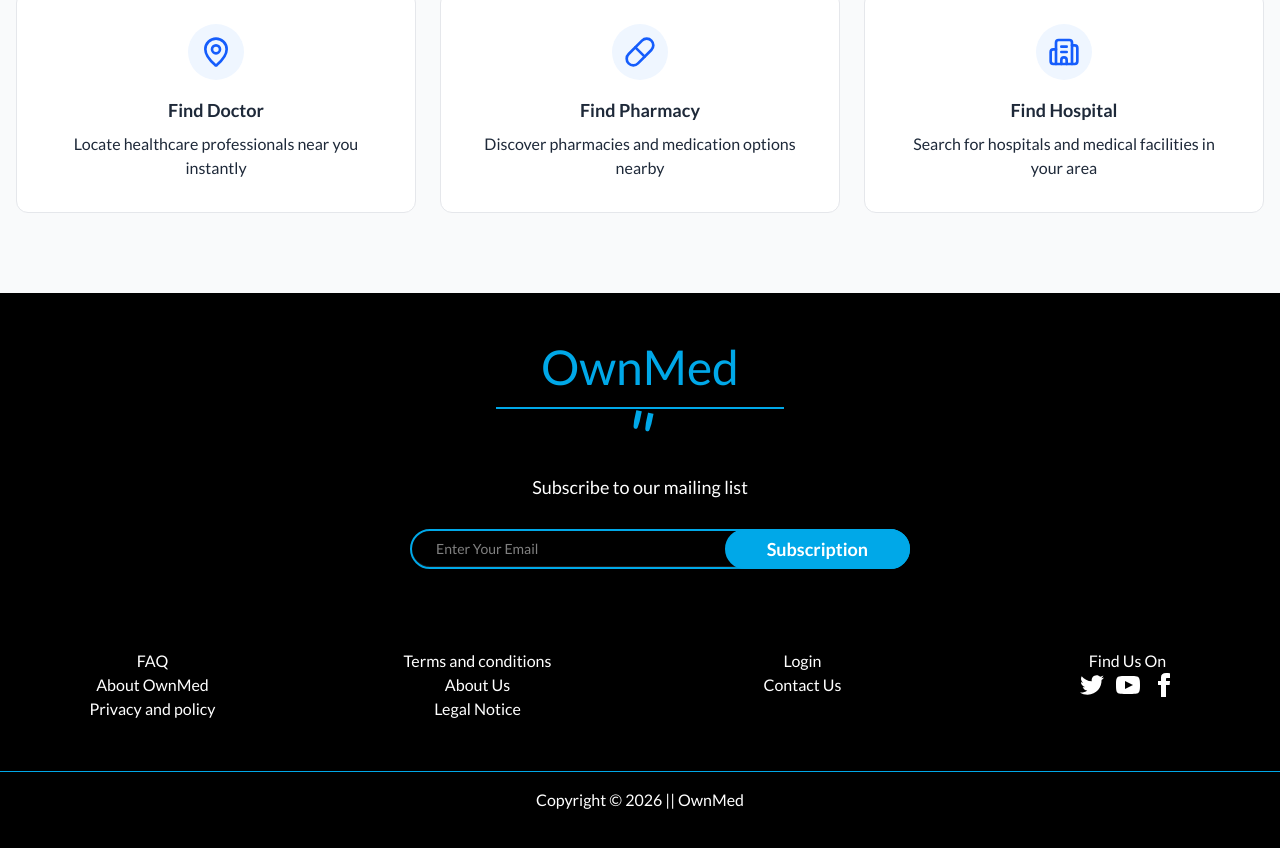
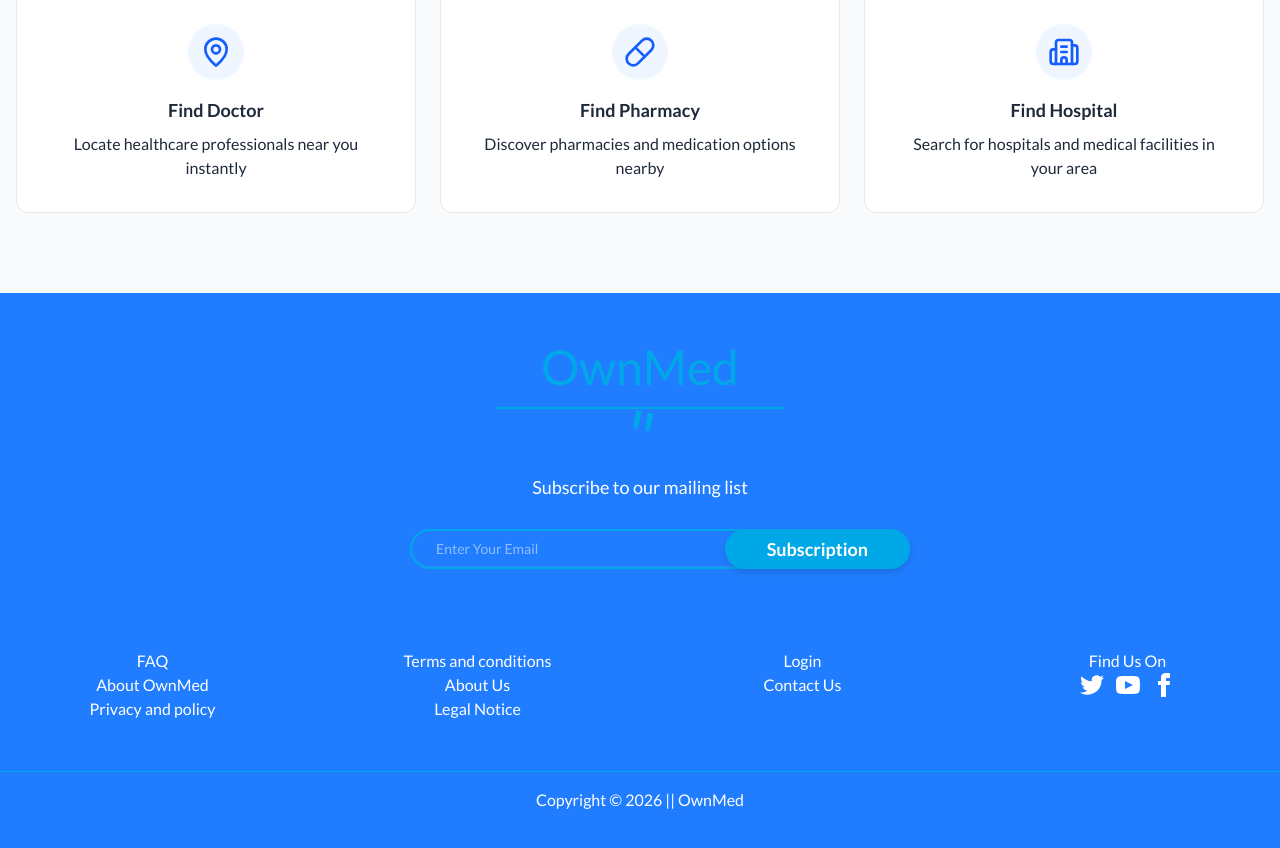
Before and after one commit to mahmud123064/ownmed, a React (Vite) app: page / in a window 1280 px wide. Shown: the part 1251-2099 px from the top of the page. Built offline with nearby package versions, Linux system fonts and the light colour scheme; no server answers.

Commit message:
footer section modefied

```diff
--- a/src/Pages/Shared/Footer/Footer.jsx
+++ b/src/Pages/Shared/Footer/Footer.jsx
@@ -2,7 +2,7 @@ import { Link } from "react-router-dom";
 
 const Footer = () => {
     return (
-        <div className="text-center pb-5 bg-black">
+        <div className="text-center pb-5 bg-[#207dff]">
             {/* Heading Started */}
             <h1 className="pt-[50px] font2 text-[#00a8e8] text-5xl mb-16 fontB">
                 OwnMed
```
